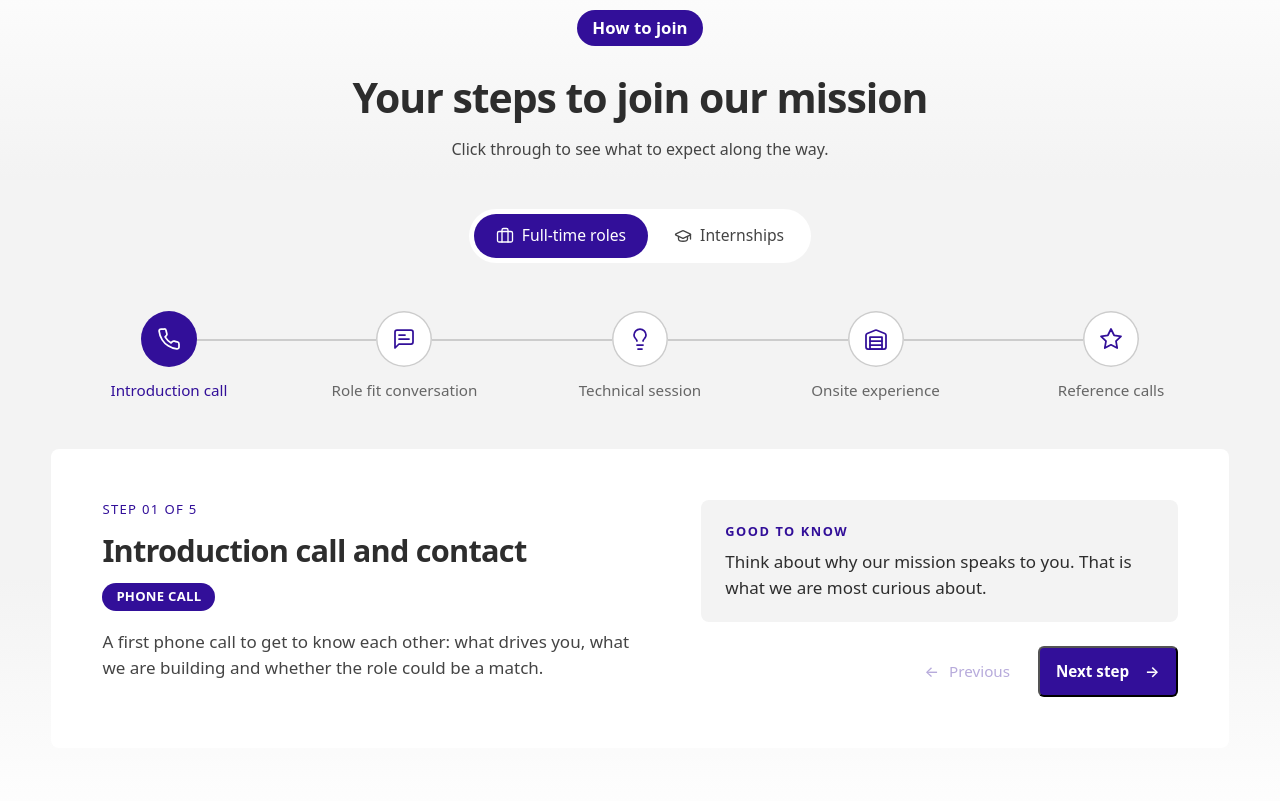
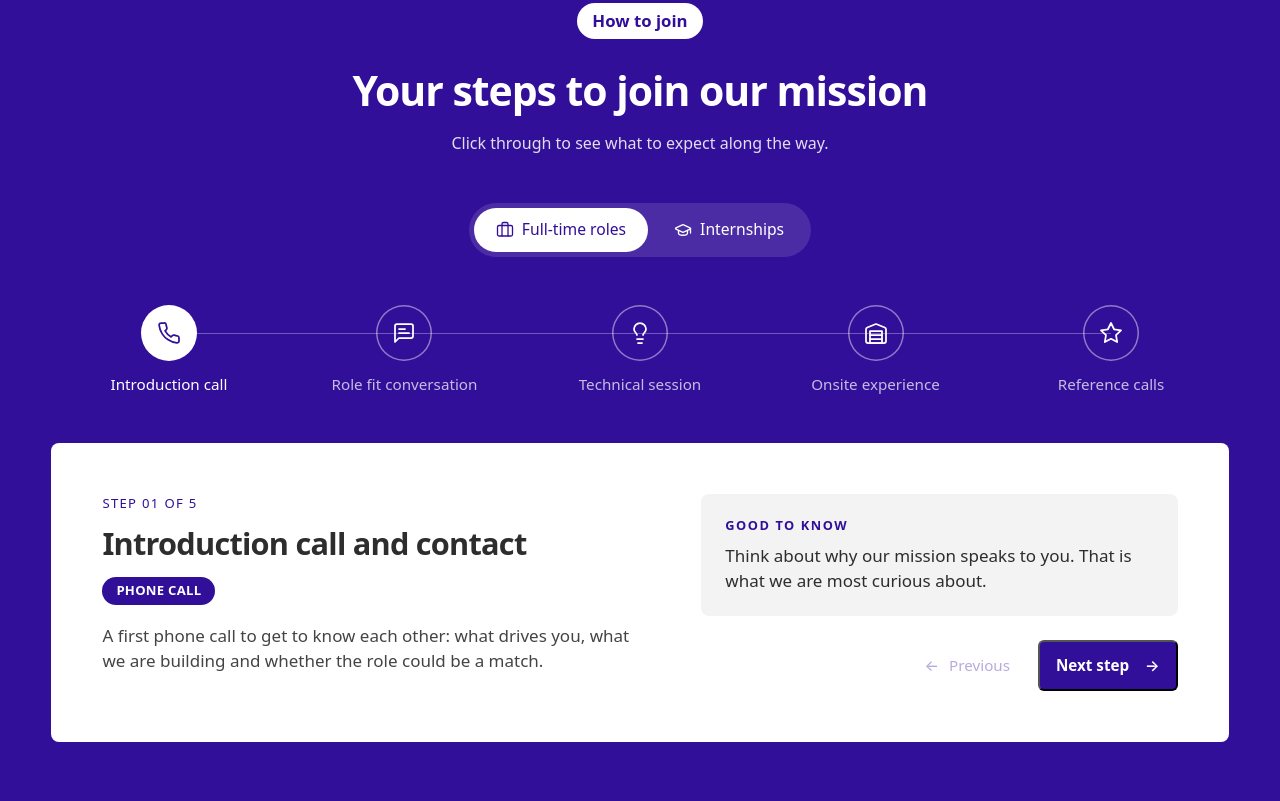
Before and after one commit to saramarquart/pafhomepage, a plain HTML site: page careers.html in a window 1280 px wide. Shown: the part 4739-5540 px from the top of the page. Drawn offline with Linux system fonts and the light colour scheme; a web font is replaced by a local one.

Commit message:
Careers: closing Warm Violet band — "How to join" + "Join us" as one sheet
- How to join and the final CTA share one #320F99 band that slides over the perks with
  rounded top corners and ends with rounded corners onto the grey footer.
- Stepper inverted for the violet ground (white rings, active step filled white); detail
  panel stays white. Switch, lead and intern note restyled for contrast.
- CTA copy sits directly on the band; the photo fades into it (no separate panel).

Co-Authored-By: Claude Opus 5.5 <noreply@anthropic.com>

```diff
--- a/assets/careers.css
+++ b/assets/careers.css
@@ -54,8 +54,12 @@ h3, .btn, .pill, .tag, .nav-pill a, .footer h4 { font-weight: 600; }
 .cr-work  { background: linear-gradient(180deg, #fff 0%, #fff 55%, var(--grey) 100%); }
 .cr-facts { background: var(--grey); }
 .cr-perks { background: linear-gradient(180deg, var(--grey) 0, #fff 320px); }
-.cr-join  { background: linear-gradient(180deg, #fff 0, var(--grey) 260px, var(--grey) calc(100% - 260px), #fff 100%); }
-.cr-final { background: linear-gradient(180deg, #fff 0%, #fff 45%, var(--grey) 100%); padding-bottom: clamp(64px, 8vw, 120px); }
+/* the closing violet band: "How to join" + "Join us" form one sheet that slides over the perks
+   and ends with rounded corners onto the grey footer */
+body.careers { background: var(--grey); }
+.cr-join  { position: relative; z-index: 1; margin-top: -32px; border-radius: 32px 32px 0 0;
+  background: var(--purple); color: #fff; padding-top: clamp(80px, 9vw, 128px); }
+.cr-final { background: var(--purple); border-radius: 0 0 32px 32px; padding-top: clamp(24px, 3vw, 48px); padding-bottom: clamp(72px, 8vw, 120px); }
 
 /* centred heads (home.css .center-head) */
 .cr-center { max-width: 900px; margin-inline: auto; }
@@ -168,11 +172,23 @@ h3, .btn, .pill, .tag, .nav-pill a, .footer h4 { font-weight: 600; }
 .cr-banner p { color: rgba(255,255,255,.9); }
 
 /* ---------- 7 · HOW TO JOIN — soft lilac ground, stepper (desktop) ---------- */
-.cr-join .cr-seg { background: #fff; }
-.cr-join .cr-step-panel { background: #fff; }
+/* stepper inverted for the violet ground; the detail panel stays white */
+.cr-join .lead { color: rgba(255,255,255,.86); }
+.cr-join .cr-seg { background: rgba(255,255,255,.12); }
+.cr-join .cr-seg [role="tab"] { color: #fff; }
+.cr-join .cr-seg [role="tab"][aria-selected="true"] { background: #fff; color: var(--purple); }
+.cr-join .cr-steps::before { background: rgba(255,255,255,.3); }
+.cr-join .cr-step-btn { color: rgba(255,255,255,.72); }
+.cr-join .cr-step-icon { background: transparent; color: #fff; box-shadow: inset 0 0 0 1.5px rgba(255,255,255,.45); }
+.cr-join .cr-step-btn:hover .cr-step-icon { box-shadow: inset 0 0 0 1.5px #fff; }
+.cr-join .cr-step-btn:hover .cr-step-label { color: #fff; }
+.cr-join .cr-step-btn[aria-current="step"] .cr-step-icon { background: #fff; color: var(--purple); box-shadow: none; }
+.cr-join .cr-step-btn[aria-current="step"] .cr-step-label { color: #fff; }
+.cr-join .cr-step-panel { background: #fff; color: var(--ink); }
 .cr-join .cr-tip { background: var(--grey); }
-.cr-join .cr-step-icon { background: #fff; }
-.cr-join .cr-steps::before { background: var(--line); }
+.cr-join .cr-note { color: rgba(255,255,255,.86); }
+.cr-join .cr-note b, .cr-join .cr-note .cr-ico { color: #fff; }
+.cr-join .cr-seg [role="tab"]:focus-visible, .cr-join .cr-step-btn:focus-visible { outline-color: #fff; }
 .cr-steps { --steps: 5; list-style: none; margin: 0; padding: 0; position: relative;
   display: grid; grid-template-columns: repeat(var(--steps), 1fr); row-gap: clamp(32px, 4vw, 48px); }
 .cr-steps::before { content: ""; position: absolute; top: 28px; height: 1.5px; background: var(--line);
@@ -207,7 +223,7 @@ h3, .btn, .pill, .tag, .nav-pill a, .footer h4 { font-weight: 600; }
 .cr-step-nav .btn-text[disabled] span { transform: none; }
 
 /* ---------- 8 · FINAL CTA — brand purple panel with the ring mark ---------- */
-.cr-cta { position: relative; overflow: hidden; isolation: isolate; border-radius: var(--r); background: var(--purple); color: #fff;
+.cr-cta { position: relative; overflow: hidden; isolation: isolate; border-radius: var(--r); background: transparent; color: #fff;
   min-height: clamp(480px, 46vw, 680px); display: flex; align-items: center; }
 .cr-cta-rings { position: absolute; z-index: -1; left: -14%; bottom: -60%; width: min(70vw, 900px); opacity: .1; filter: brightness(0) invert(1); pointer-events: none; }
 .cr-cta-media { position: absolute; top: 0; right: 0; bottom: 0; width: 64%; overflow: hidden;
@@ -247,7 +263,8 @@ h3, .btn, .pill, .tag, .nav-pill a, .footer h4 { font-weight: 600; }
     .cr-cta-rings { left: auto; right: -40%; bottom: -30%; width: 120vw; }
 }
 @media (max-width: 640px) {
-  .cr-vision { margin-top: -24px; border-radius: 24px 24px 0 0; }
+  .cr-vision, .cr-join { margin-top: -24px; border-radius: 24px 24px 0 0; }
+  .cr-final { border-radius: 0 0 24px 24px; }
   .cr-grid-4, .cr-grid-3, .cr-grid-2 { grid-template-columns: 1fr; }
   .cr-hero .hero-actions, .cr-hero .btn, .cr-cta .btn { width: 100%; }
   .cr-carousel { --cr-size: 70vw; --cr-gap: 14px; }
--- a/careers.html
+++ b/careers.html
@@ -10,7 +10,7 @@
   <link rel="preconnect" href="https://fonts.googleapis.com"><link rel="preconnect" href="https://fonts.gstatic.com" crossorigin>
   <link href="https://fonts.googleapis.com/css2?family=Rethink+Sans:wght@400;500;600;700&display=swap" rel="stylesheet">
   <link rel="stylesheet" href="assets/home.css?v=5" />
-  <link rel="stylesheet" href="assets/careers.css?v=7" />
+  <link rel="stylesheet" href="assets/careers.css?v=8" />
   <link rel="preload" as="image" href="assets/img/careers/careers-hero-team-summer.jpg" imagesrcset="assets/img/careers/careers-hero-team-summer-sm.jpg 1200w, assets/img/careers/careers-hero-team-summer.jpg 2000w, assets/img/careers/careers-hero-team-summer-xl.jpg 2800w" imagesizes="100vw" />
   <meta property="og:title" content="Careers – Planet A Foods" />
   <meta property="og:description" content="Join Planet A Foods in Munich or Pilsen and help build future-proof ingredient alternatives for the food industry." />
@@ -312,10 +312,10 @@
     </section>
 
     <!-- 7 · HOW TO JOIN — full-time / internship switch; stepper on desktop, accordion on mobile -->
-    <section class="cr-sec cr-join" data-tone="light" aria-labelledby="cr-join-title">
+    <section class="cr-sec cr-join" data-tone="dark" aria-labelledby="cr-join-title">
       <div class="wrap">
         <div class="center-head cr-center reveal">
-          <span class="pill">How to join</span>
+          <span class="pill pill-light">How to join</span>
           <h2 id="cr-join-title">Your steps to join our mission</h2>
           <p class="lead">Click through to see what to expect along the way.</p>
         </div>
@@ -487,7 +487,7 @@
     </section>
 
     <!-- 8 · FINAL CTA -->
-    <section class="cr-sec cr-final" data-tone="light" aria-labelledby="cr-final-title">
+    <section class="cr-sec cr-final" data-tone="dark" aria-labelledby="cr-final-title">
       <div class="wrap">
         <div class="cr-cta">
           <img class="cr-cta-rings" src="assets/img/rings.png" alt="" aria-hidden="true">
```
